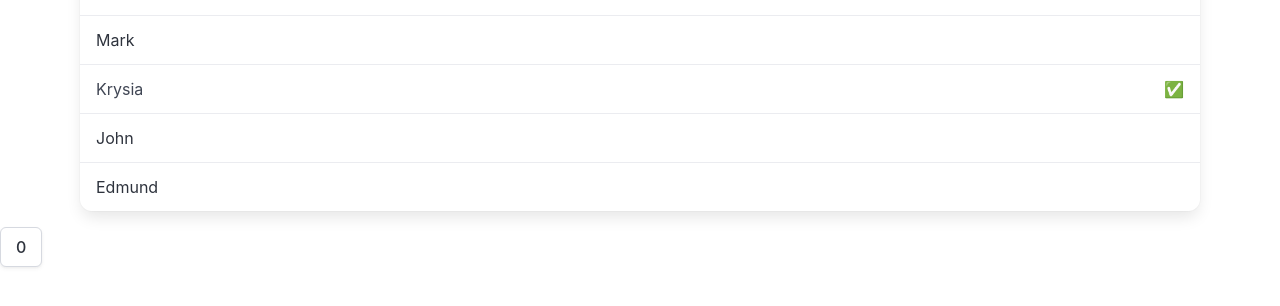
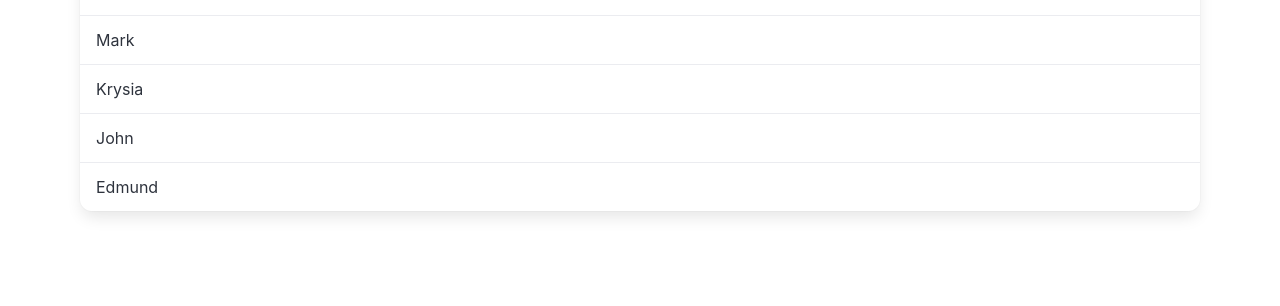
Before and after one commit to michaljabi/eduweb-nowoczesny-react-od-podstaw, a React (Vite) app in the folder secret-gift-giver/: page / in a window 1280 px wide. Shown: the part 442-748 px from the top of the page. Built offline with nearby package versions, Linux system fonts and the light colour scheme.

Commit message:
lesson(16): use array in state - handle objects setState; do not mutate!

```diff
--- a/secret-gift-giver/src/App.jsx
+++ b/secret-gift-giver/src/App.jsx
@@ -23,11 +23,12 @@ function App() {
             <Navbar />
             <PeoplePage/>
         </main>
-        <SampleButton />
+        {/*<SampleButton />*/}
     </>
   )
 }
 
+// eslint-disable-next-line no-unused-vars
 function SampleButton() {
     const [count, setCount] = useState(0)
 
--- a/secret-gift-giver/src/components/PanelBlock.jsx
+++ b/secret-gift-giver/src/components/PanelBlock.jsx
@@ -4,10 +4,11 @@ import PropTypes from 'prop-types';
 PanelBlock.propTypes = {
     name: PropTypes.string,
     isSelected: PropTypes.bool,
+    onSelect: PropTypes.func,
 }
 
-export function PanelBlock({name = '', isSelected = false}) {
-    return <a className={classNames("panel-block", {"is-active is-flex is-justify-content-space-between": isSelected})}>
+export function PanelBlock({name = '', isSelected = false, onSelect = () => {}}) {
+    return <a className={classNames("panel-block", {"is-active is-flex is-justify-content-space-between": isSelected})} onClick={onSelect}>
         { name }
         { isSelected && <span>✅</span> }
     </a>;
--- a/secret-gift-giver/src/pages/PeoplePage.jsx
+++ b/secret-gift-giver/src/pages/PeoplePage.jsx
@@ -1,10 +1,18 @@
 import {people} from "../people.js";
 import {PageLayout} from "../components/PageLayout.jsx";
 import {PanelBlock} from "../components/PanelBlock.jsx";
+import {useState} from "react";
 
 export function PeoplePage() {
 
-    const selectedNames = ["Krysia"]
+    const [selectedNames, setSelectedNames] = useState([])
+
+    function handleSelect(name) {
+        if(selectedNames.includes(name)) {
+            return setSelectedNames(selectedNames.filter(n => n !== name))
+        }
+        setSelectedNames([...selectedNames, name])
+    }
 
     return (
         <PageLayout title="List of People">
@@ -12,7 +20,7 @@ export function PeoplePage() {
                 {
                     people.map(name =>
                         (
-                            <PanelBlock key={name} name={name} isSelected={selectedNames.includes(name)}/>
+                            <PanelBlock key={name} name={name} isSelected={selectedNames.includes(name)} onSelect={() => handleSelect(name)}/>
                         )
                     )
                 }
```
